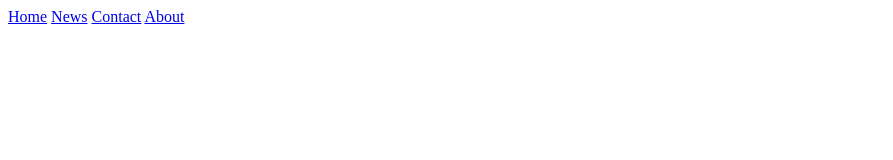
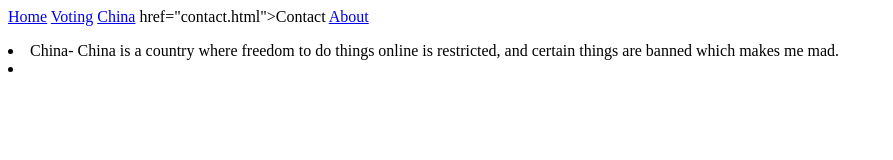
Before and after one commit to SPadillaAcosta/China, a plain HTML site: page index.html in a window 1280 px wide. Shown: the whole page, without its empty margins (0-893 px from the left). Drawn offline with Linux system fonts and the light colour scheme.

Commit message:
Update index.html

```diff
--- a/index.html
+++ b/index.html
@@ -2,11 +2,17 @@
 <body>
 <div class="topnav"id="myTopnav">
   <a href="home.html">Home</a>
-  <a href="news.html">News</a>
-  <a
+  <a href="news.html">Voting</a>
+  <a href="chinasucks.html">China</a>
      href="contact.html">Contact</a>
   <a
      href="about.html">About</a>
+  <p>
+    <li>
+      China- China is a country where freedom to do things online is restricted, and certain things are banned which makes me mad.
+    </li>
+    <li>
+  </p>
   </div>
 </body>
 </html>
```
